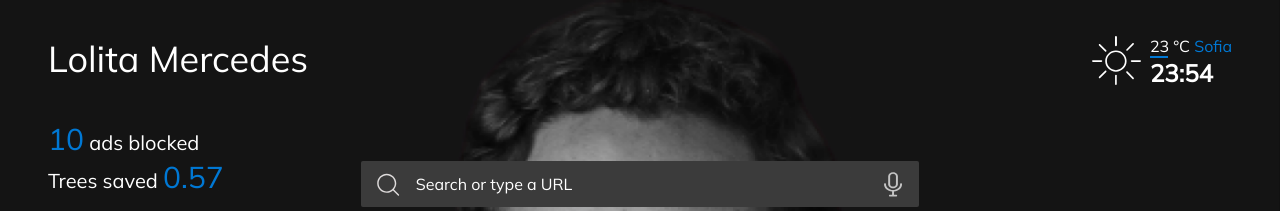
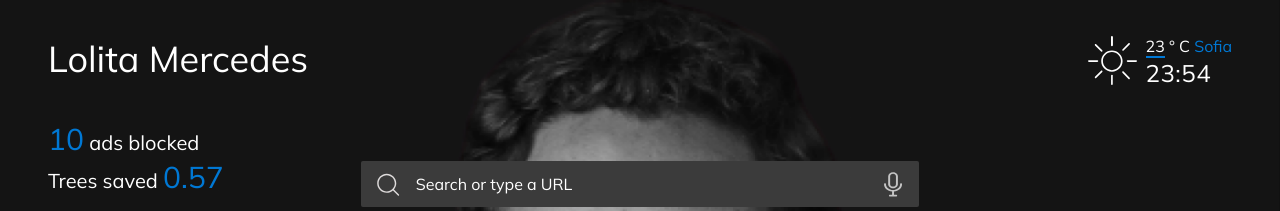
Before and after one commit to kravarka/wavebrowser-new-tab-page, a React (Create React App) app: page / in a window 1280 px wide. Shown: the top 211 px of the page. Built offline with nearby package versions, Linux system fonts and the light colour scheme.

Commit message:
font change on time for weather info

```diff
--- a/src/components/WeatherInfo/WeatherInfo.tsx
+++ b/src/components/WeatherInfo/WeatherInfo.tsx
@@ -15,7 +15,7 @@ export default function WeatherInfo(props: WeatherInfoProps) {
     <div className={getClassName('weatherInfo', props)} style={props.style}>
       <Icon src={require('../../assets/icons/Sun icon.svg').default}/>
       <div className="weatherInfo-rightside-container">
-        <SiteInfoRow text="23 °C" value=" Sofia" valueSize={16} textSize={16}/>
+        <SiteInfoRow text="23 ° C" value=" Sofia" valueSize={16} textSize={16}/>
         <div className="weatherInfo-separator"/>
         <div className="weatherInfo-current-time">{getCurrentTime()}</div>
       </div>
--- a/src/components/WeatherInfo/style.css
+++ b/src/components/WeatherInfo/style.css
@@ -21,5 +21,6 @@
 
 .weatherInfo-current-time {
   font-size: 24px;
-  font-weight: 700;
+  font-weight: 400;
+  letter-spacing: 0.03rem;
 }
```
